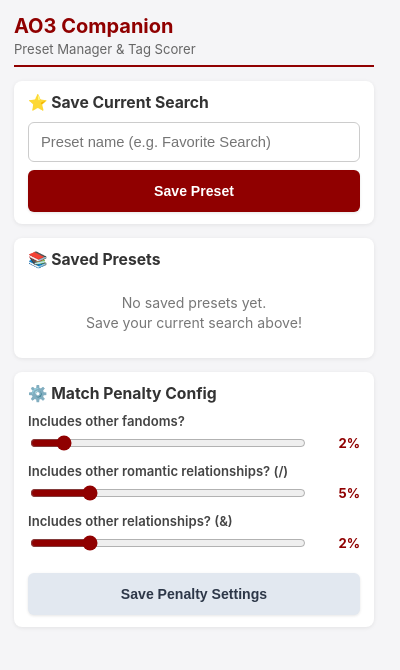
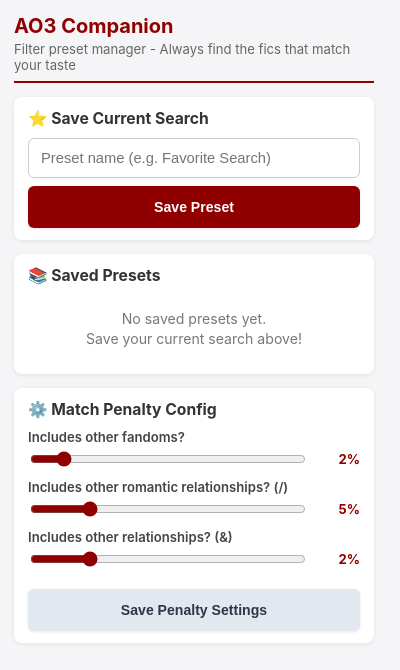
Before and after one commit to Nerds-and-Geeks/ao3extension, a browser extension: page popup/popup.html in a window 400 px wide. Drawn offline with Linux system fonts and the light colour scheme.

Commit message:
docs(manifest): update app title and description to AO3 Companion - Filter preset manager - Always find the fics that match your taste

```diff
--- a/popup/popup.html
+++ b/popup/popup.html
@@ -11,7 +11,7 @@
   <div class="popup-container">
     <header class="popup-header">
       <h2>AO3 Companion</h2>
-      <p class="subtitle">Preset Manager & Tag Scorer</p>
+      <p class="subtitle">Filter preset manager - Always find the fics that match your taste</p>
     </header>
 
     <div class="card">
```
Also changed, not shown: README.md, manifest.json.
